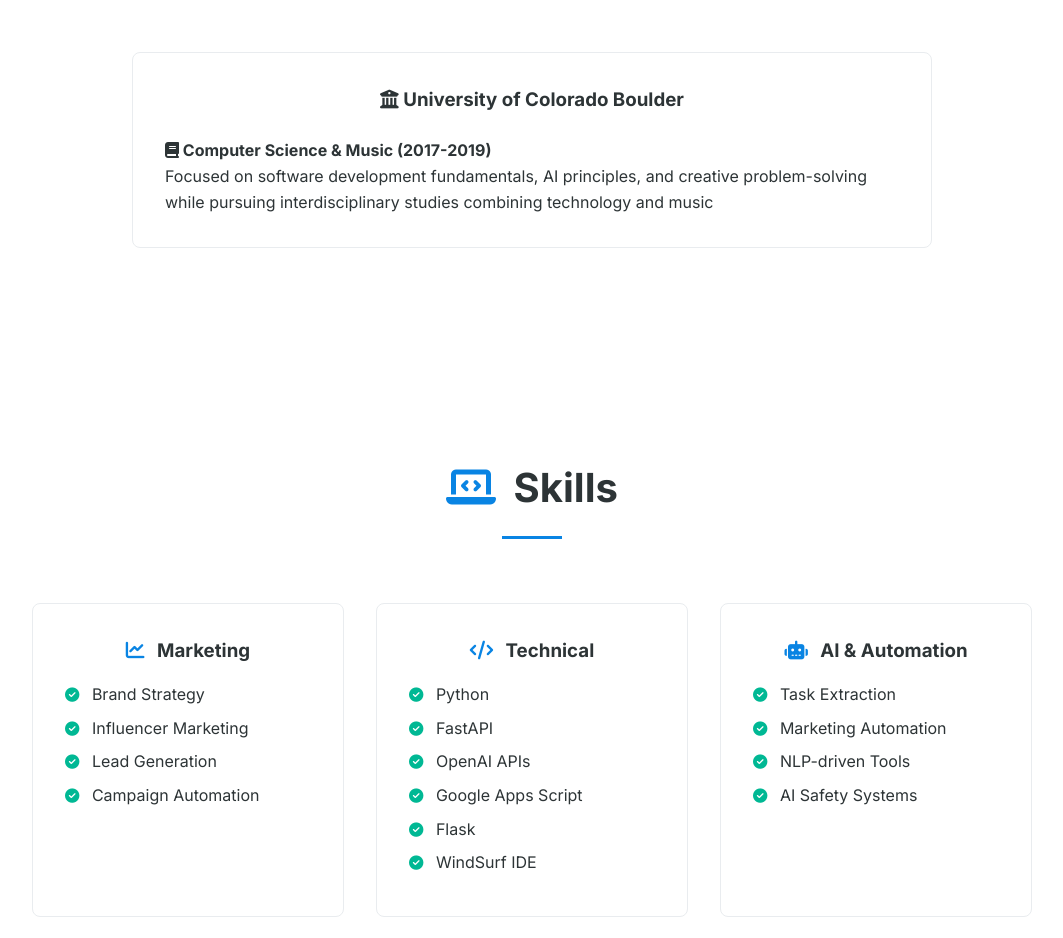
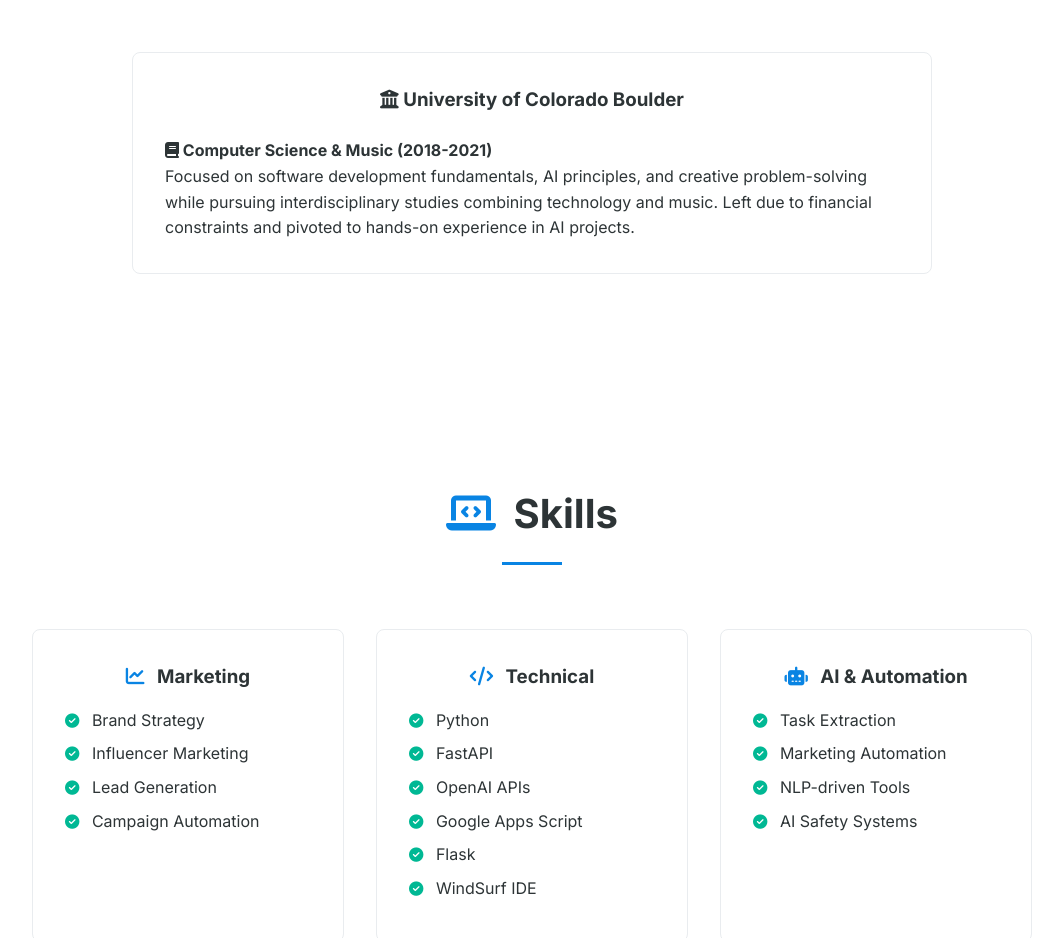
Before and after one commit to IndrBridge/resume, a plain HTML site: page index.html in a window 1280 px wide. Shown: the part 5120-6058 px from the top of the page, without its empty margins (108-1171 px from the left). Drawn offline with Linux system fonts and the light colour scheme.

Commit message:
Update education dates and add transition context

```diff
--- a/index.html
+++ b/index.html
@@ -172,8 +172,8 @@
         <div class="education-content">
             <div class="education-item glass-card">
                 <h3><i class="fas fa-university"></i> University of Colorado Boulder</h3>
-                <h4><i class="fas fa-book"></i> Computer Science & Music (2017-2019)</h4>
-                <p>Focused on software development fundamentals, AI principles, and creative problem-solving while pursuing interdisciplinary studies combining technology and music</p>
+                <h4><i class="fas fa-book"></i> Computer Science & Music (2018-2021)</h4>
+                <p>Focused on software development fundamentals, AI principles, and creative problem-solving while pursuing interdisciplinary studies combining technology and music. Left due to financial constraints and pivoted to hands-on experience in AI projects.</p>
             </div>
         </div>
     </section>
```
